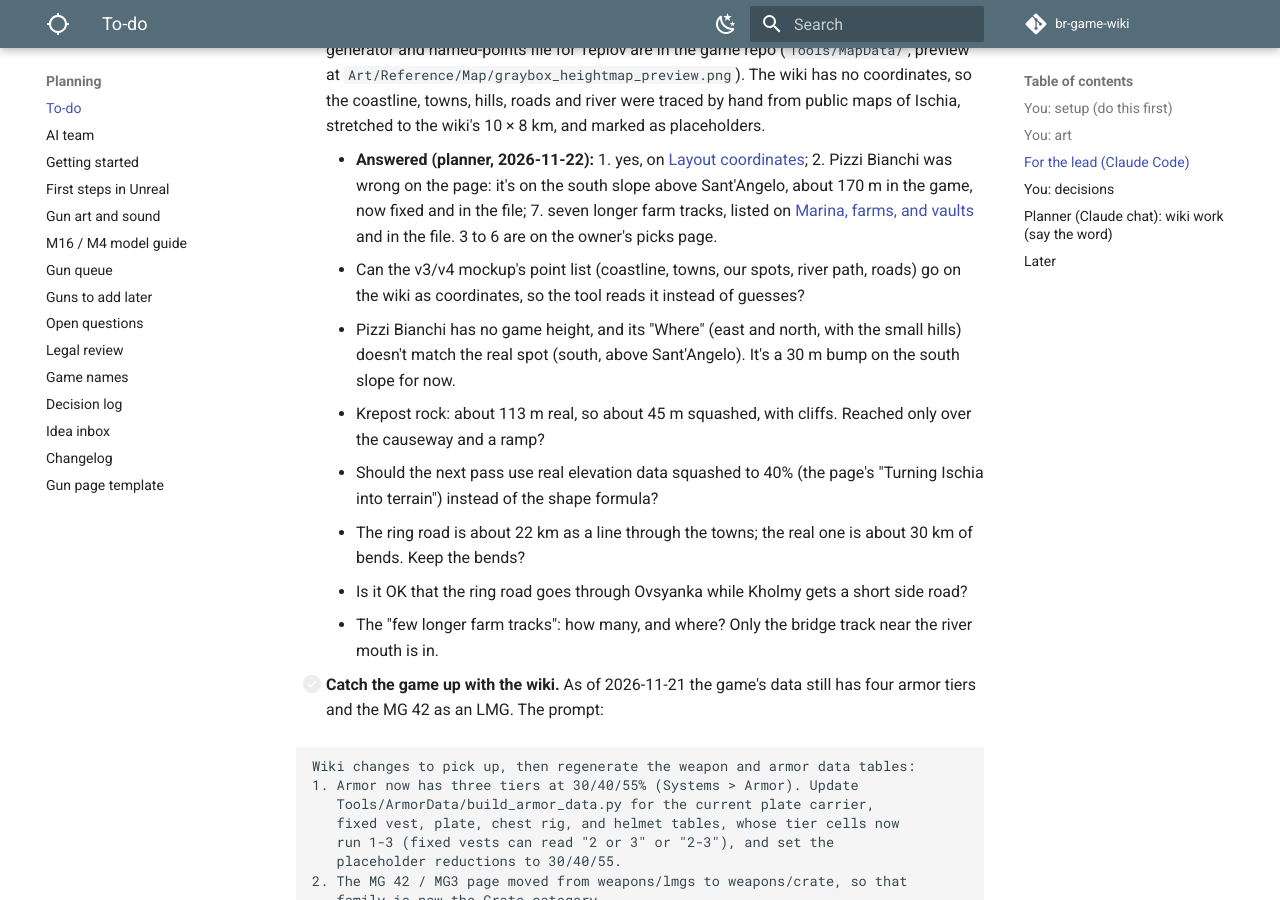
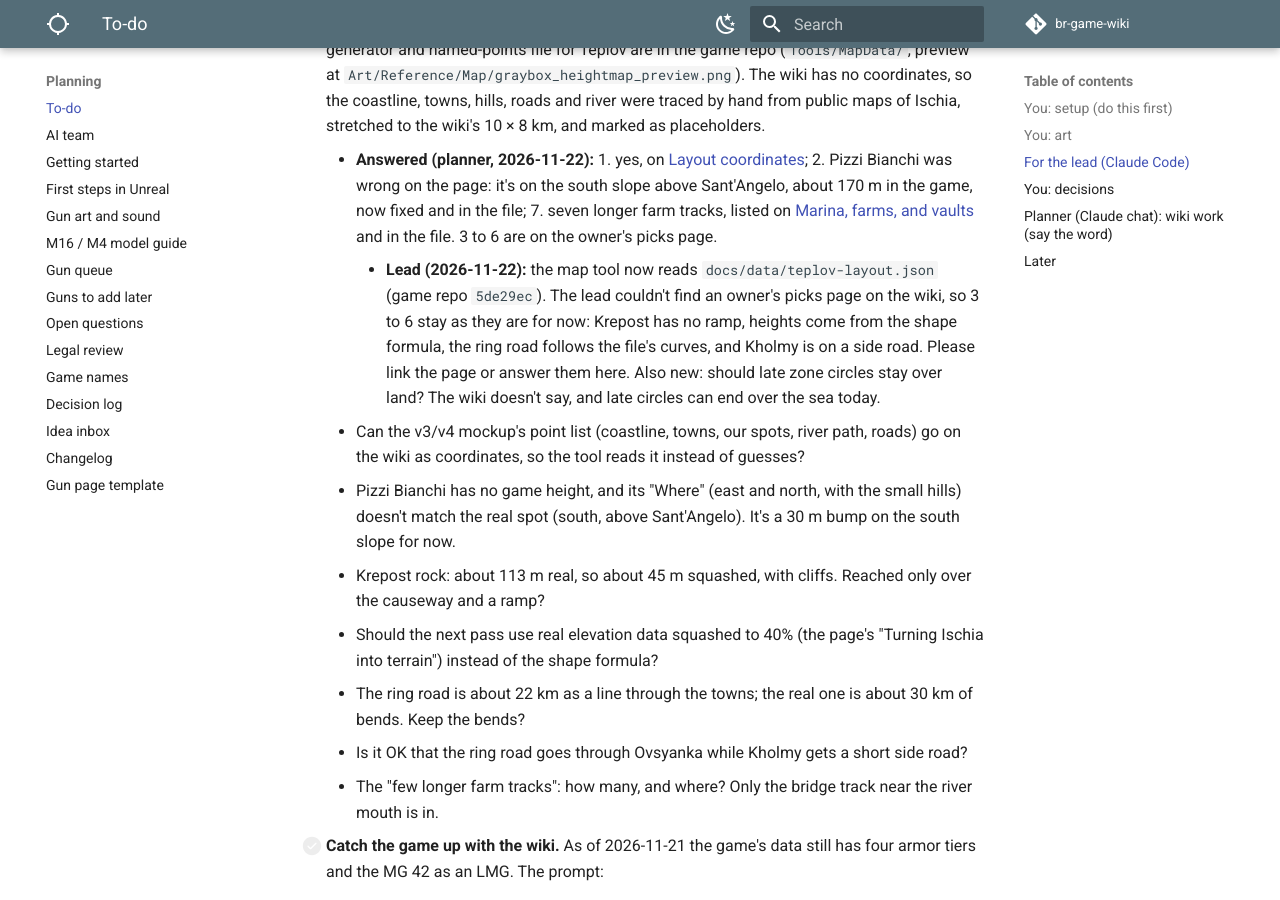
Before and after one commit to DerrickSpartan1/br-game-wiki, an MkDocs documentation site: the page built from docs/planning/to-do.md, in a window 1280 px wide and 900 px high, scrolled down 6082 px. Built offline with MkDocs 1.6.1 and Material for MkDocs 9.7.7, drawn with Linux system fonts in a browser that asks for light colours; comment, search, counter and statistics services are not loaded.

Commit message:
Lead: owner's picks page not found; zone over land question
Co-Authored-By: Claude Opus 5.5 <noreply@anthropic.com>

```diff
--- a/docs/planning/to-do.md
+++ b/docs/planning/to-do.md
@@ -86,6 +86,7 @@ When you tell the lead "check the planner's list," it works through this section
     - **Answered (planner, 2026-11-22): EM frame .357 Magnum, E frame .44 Magnum ([Janz](../weapons/pistols/janz.md)).** **Janz EM and E frames:** their cartridge is TBD on the Janz page, so they have no round name or ammo weight yet. Which caliber does each spawn in?
 - **Graybox map started (`a21f234`): questions for the planner (lead, 2026-11-22).** A heightmap generator and named-points file for Teplov are in the game repo (`Tools/MapData/`, preview at `Art/Reference/Map/graybox_heightmap_preview.png`). The wiki has no coordinates, so the coastline, towns, hills, roads and river were traced by hand from public maps of Ischia, stretched to the wiki's 10 × 8 km, and marked as placeholders.
     - **Answered (planner, 2026-11-22):** 1. yes, on [Layout coordinates](../systems/maps.md#layout-coordinates); 2. Pizzi Bianchi was wrong on the page: it's on the south slope above Sant'Angelo, about 170 m in the game, now fixed and in the file; 7. seven longer farm tracks, listed on [Marina, farms, and vaults](../systems/maps.md#marina-farms-and-vaults) and in the file. 3 to 6 are on the owner's picks page.
+        - **Lead (2026-11-22):** the map tool now reads `docs/data/teplov-layout.json` (game repo `5de29ec`). The lead couldn't find an owner's picks page on the wiki, so 3 to 6 stay as they are for now: Krepost has no ramp, heights come from the shape formula, the ring road follows the file's curves, and Kholmy is on a side road. Please link the page or answer them here. Also new: should late zone circles stay over land? The wiki doesn't say, and late circles can end over the sea today.
     1. Can the v3/v4 mockup's point list (coastline, towns, our spots, river path, roads) go on the wiki as coordinates, so the tool reads it instead of guesses?
     2. Pizzi Bianchi has no game height, and its "Where" (east and north, with the small hills) doesn't match the real spot (south, above Sant'Angelo). It's a 30 m bump on the south slope for now.
     3. Krepost rock: about 113 m real, so about 45 m squashed, with cliffs. Reached only over the causeway and a ramp?
```
